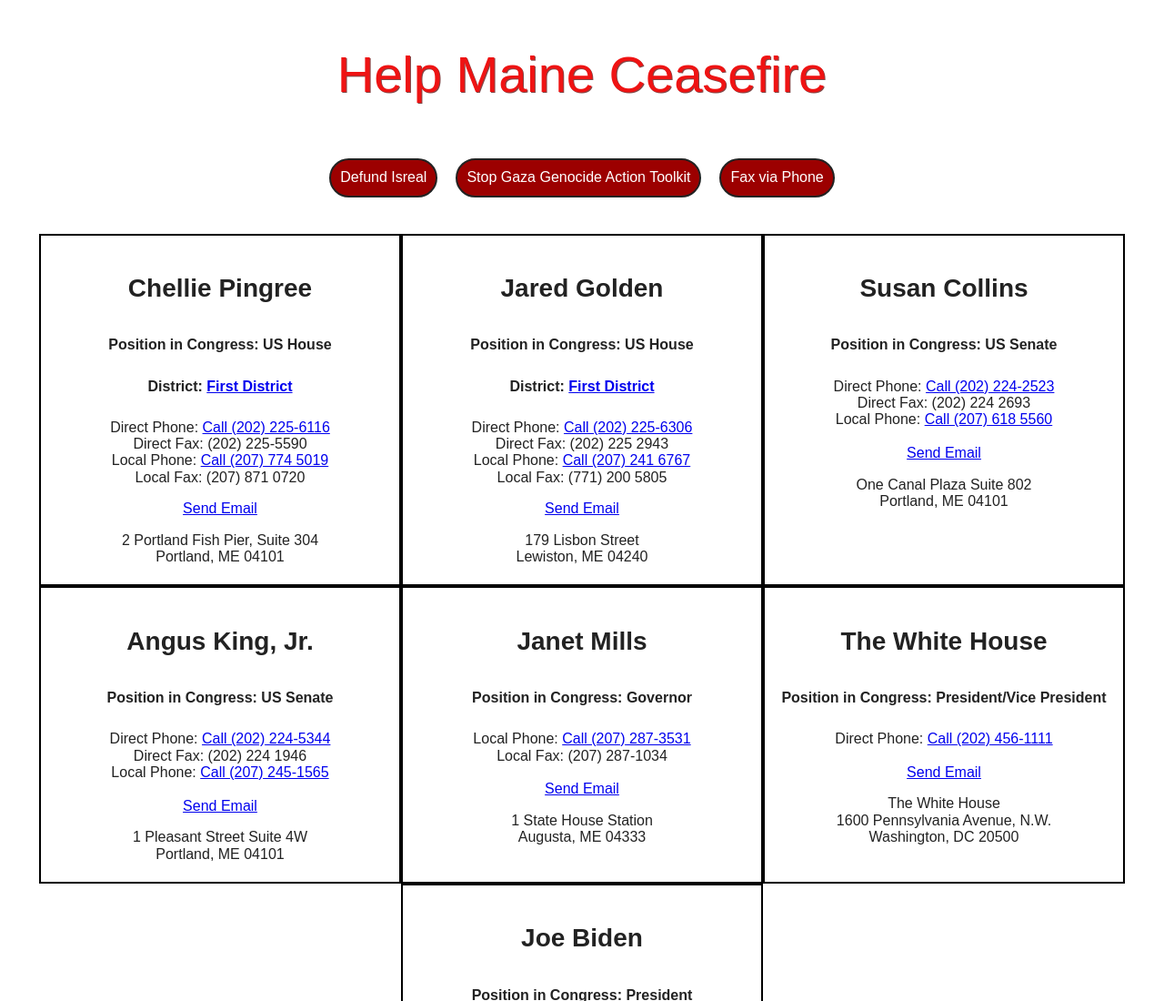
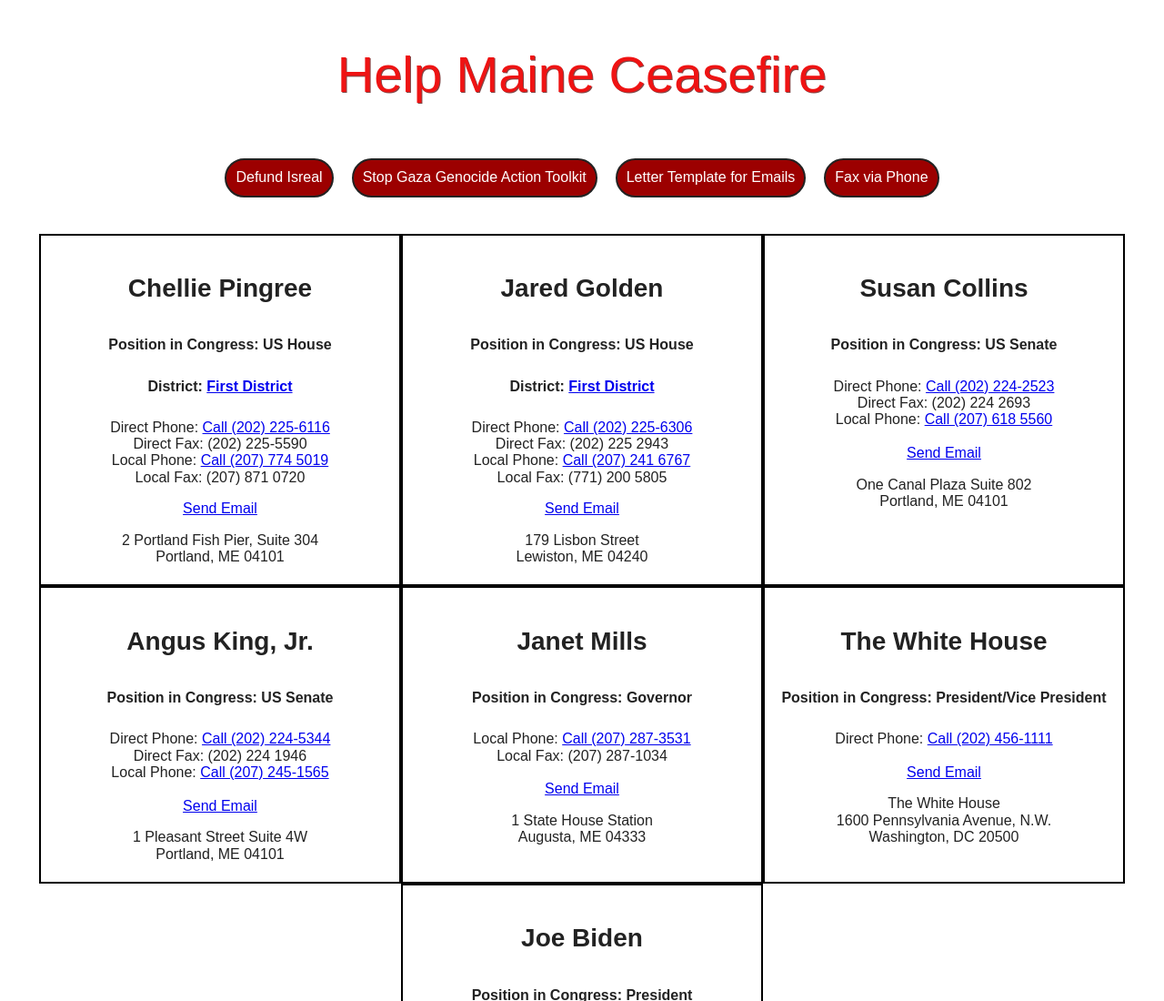
Before and after one commit to vanesa5/help-maine-ceasefire, a website built with Parcel: page index.html in a window 1280 px wide. Shown: the top 1100 px of the page at 91% size. Built offline with nearby package versions, Linux system fonts and the light colour scheme.

Commit message:
letter teplate link added

```diff
--- a/index.html
+++ b/index.html
@@ -31,6 +31,7 @@
 
         <div class="tools"><a href="https://docs.google.com/document/d/1UPPbp0d9QlRn1wvQ91YJQHLfd22WSp1d9b6dO4i0RmI/mobilebasic">Defund Isreal</a></div>
         <div class="tools"><a href="https://docs.google.com/document/d/e/2PACX-1vQAdO3MZWjmpNCqNRtyDN72QnMGaYX4jegUhsAMpnMqlJIlrCRXyD2uOgO8Z01Ygfl6YtDVEOLpXeRj/pub">Stop Gaza Genocide Action Toolkit</a></div>
+        <div class="tools"><a href="https://docs.google.com/document/d/1jRMUM-vVYPQzzyt0ZveSs1VDyp5_EUh7LnFqb3FbHec/edit?usp=sharing">Letter Template for Emails</a></div>
 
         <div class="tools"><a href="https://faxzero.com/">Fax via Phone</a></div>
 
```
